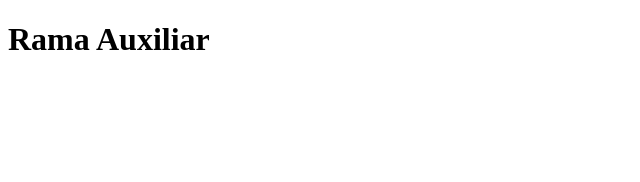
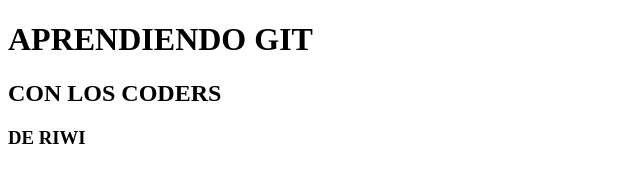
Before and after one commit to Byron927/Riwi, a website: page GIT/Ramas/index.html in a window 1280 px wide. Shown: the whole page, without its empty margins (0-640 px from the left). Drawn offline with Linux system fonts and the light colour scheme.

Commit message:
actualizacion rama auxiliar

```diff
--- a/GIT/Ramas/index.html
+++ b/GIT/Ramas/index.html
@@ -6,6 +6,8 @@
     <title>Document</title>
 </head>
 <body>
-    <h1>Rama Auxiliar</h1>
+    <h1>APRENDIENDO GIT</h1>
+    <H2>CON LOS CODERS</H2>
+    <H3>DE RIWI</H3>
 </body>
 </html>
```
